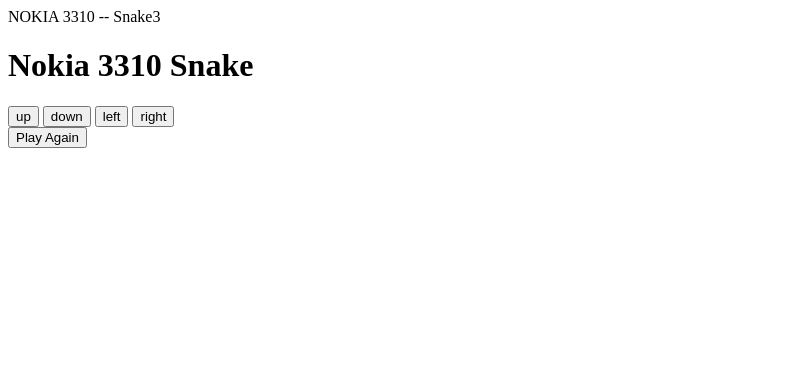
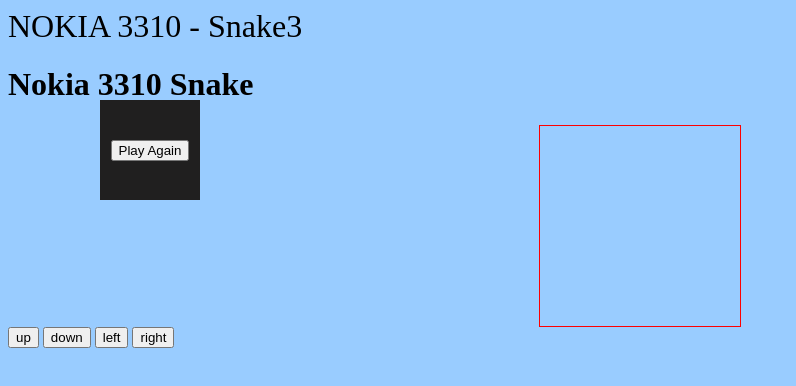
Before and after one commit to amriikk/nokia-3310-snake, a plain HTML site: page index.html in a window 1280 px wide. Shown: the whole page, without its empty margins (0-796 px from the left). Drawn offline with Linux system fonts and the light colour scheme.

Commit message:
declare game variables

```diff
--- a/index.html
+++ b/index.html
@@ -7,7 +7,7 @@
 <style>
 
 </style>
-    <header>NOKIA 3310 -- Snake3</header>
+    <header>NOKIA 3310 - Snake3</header>
     <body>
         <h1>Nokia 3310 Snake</h1>
         <div class="scoreDisplay"></div>
--- a/styles.css
+++ b/styles.css
@@ -0,0 +1,40 @@
+header {
+    font-size: xx-large;
+}
+
+body {
+    background: rgb(153, 204, 255);
+}
+
+.grid {
+    width: 200px;
+    height: 200px;
+    border: 1px solid red;
+    margin: 0 auto;
+    display: flex;
+    flex-wrap: wrap;
+}
+.grid div {
+    width: 20px;
+    height: 20px;
+    /*border:1px black solid;
+    box-sizing:border-box*/
+}
+.snake {
+    background: darkblue;
+}
+.apple {
+    background: rgb(104, 124, 104);
+    border-radius: 20px;
+}
+.popup {
+    background: rgb(32, 31, 31);
+    width: 100px;
+    height: 100px;
+    position: fixed;
+    top: 100px;
+    left: 100px;
+    display: flex;
+    justify-content: center;
+    align-items: center;
+}
```
Also changed, not shown: app.js (+19 -0 lines).
